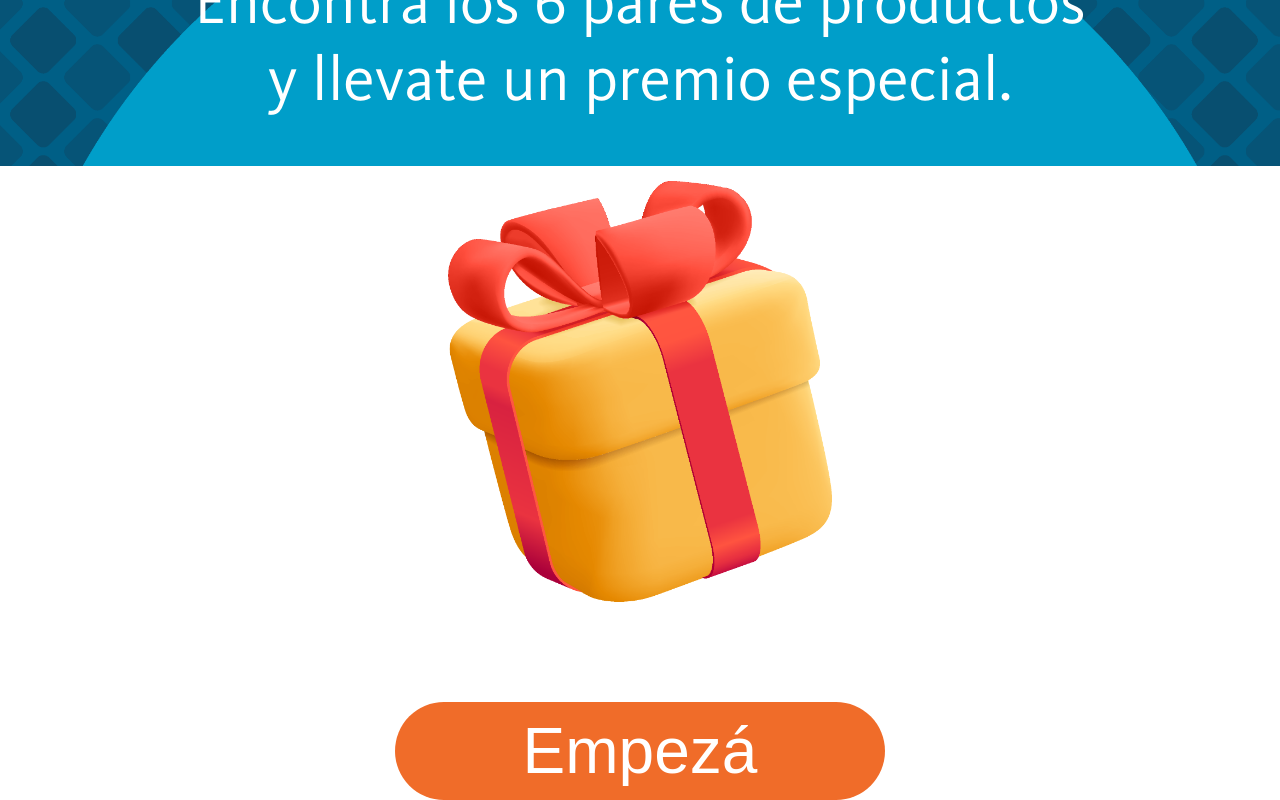
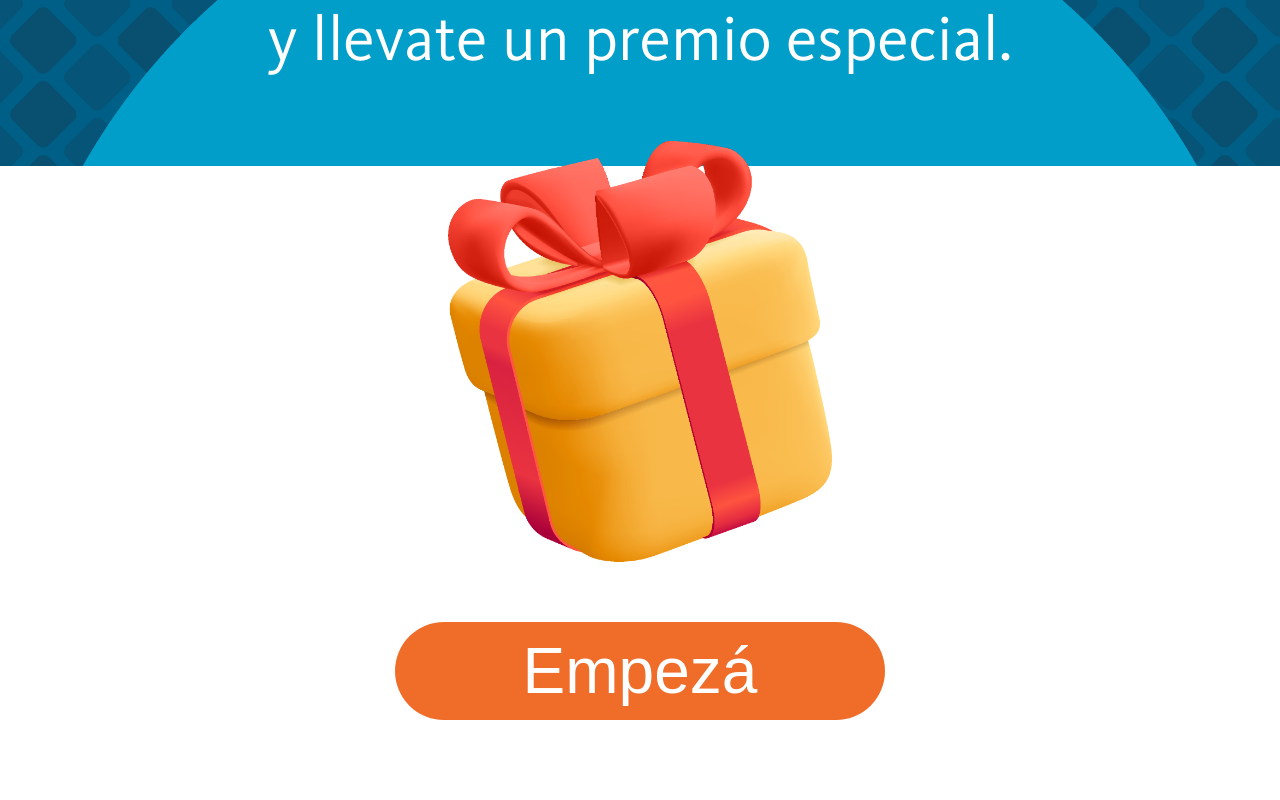
Before and after one commit to TomasSerra/Memotest-BNA, a React (Create React App) app: page / in a window 1280 px wide. Shown: the part 634-1434 px from the top of the page. After the commit the page ends 1354 px from the top, so only its background shows below. Built offline with nearby package versions, Linux system fonts and the light colour scheme.

Commit message:
Fixed to ipad mini

```diff
--- a/src/pages/end/End.scss
+++ b/src/pages/end/End.scss
@@ -38,7 +38,7 @@
             color: white;
             font-size: 15vw;
             margin: 0;
-            margin-top: 12dvh;
+            margin-top: 5dvh;
             text-align: center;
         }
 
@@ -46,7 +46,7 @@
             color: white;
             font-size: 12vw;
             margin: 0;
-            margin-top: 12dvh;
+            margin-top: 5dvh;
             text-align: center;
         }
 
--- a/src/pages/game/Memotest.jsx
+++ b/src/pages/game/Memotest.jsx
@@ -92,7 +92,7 @@ export default function Memotest({size, time, goToNextPage, handleGlobalPoints,
             {order.length !== 0 &&
                 <div className="table-container">
                     <CardTable
-                        size={window.innerWidth <= 800 ? 85 : 75}
+                        size={window.innerWidth <= 800 ? 75 : 75}
                         space={4}
                         columns={3} rows={4}
                         order={order}
--- a/src/pages/home/Home.scss
+++ b/src/pages/home/Home.scss
@@ -27,7 +27,7 @@
         align-items: center;
         flex-direction: column;
         width: 100%;
-        margin-top: 10dvh;
+        margin-top: 5dvh;
 
         .decoration{
             width: 60vw;
@@ -67,7 +67,7 @@
         display: flex;
         justify-content: center;
         align-items: center;
-        margin-top: 10dvh;
+        margin-top: 5dvh;
         button{
             border: none;
             background-color: #F06C29;
```
